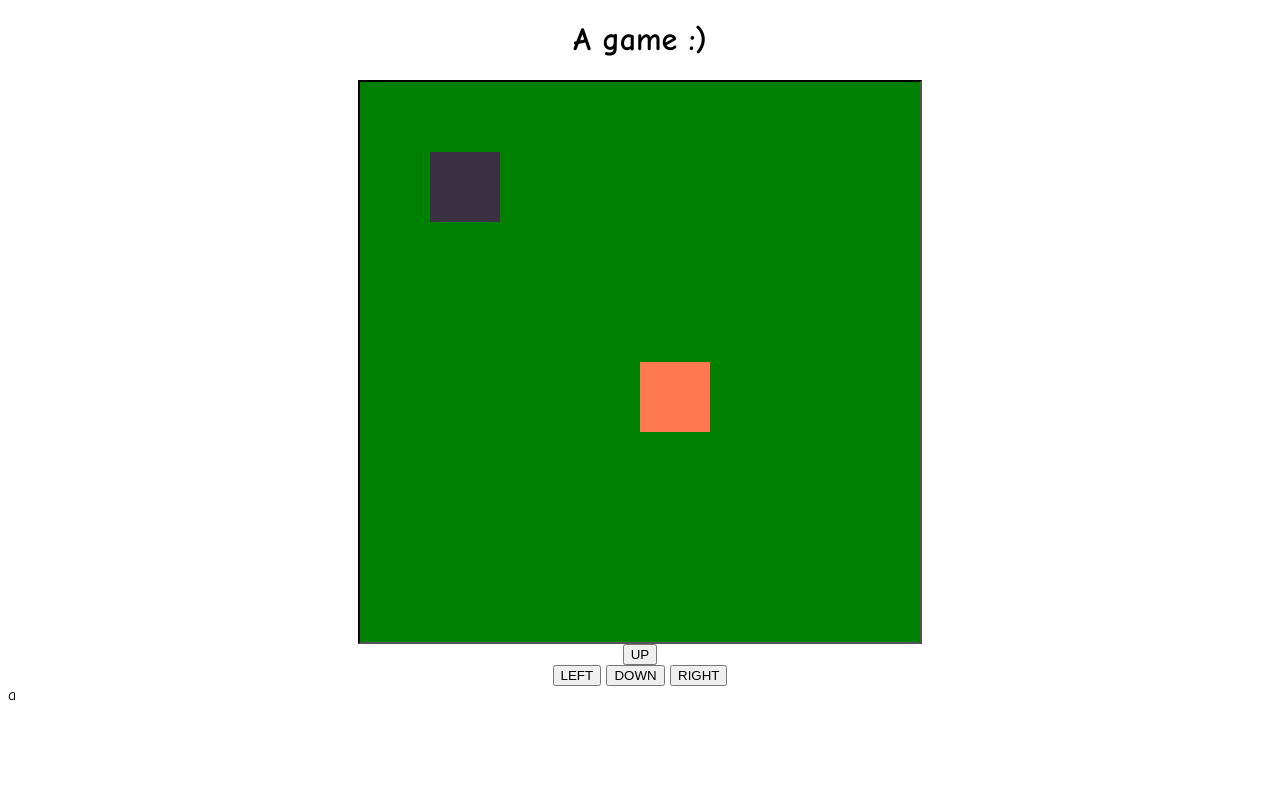
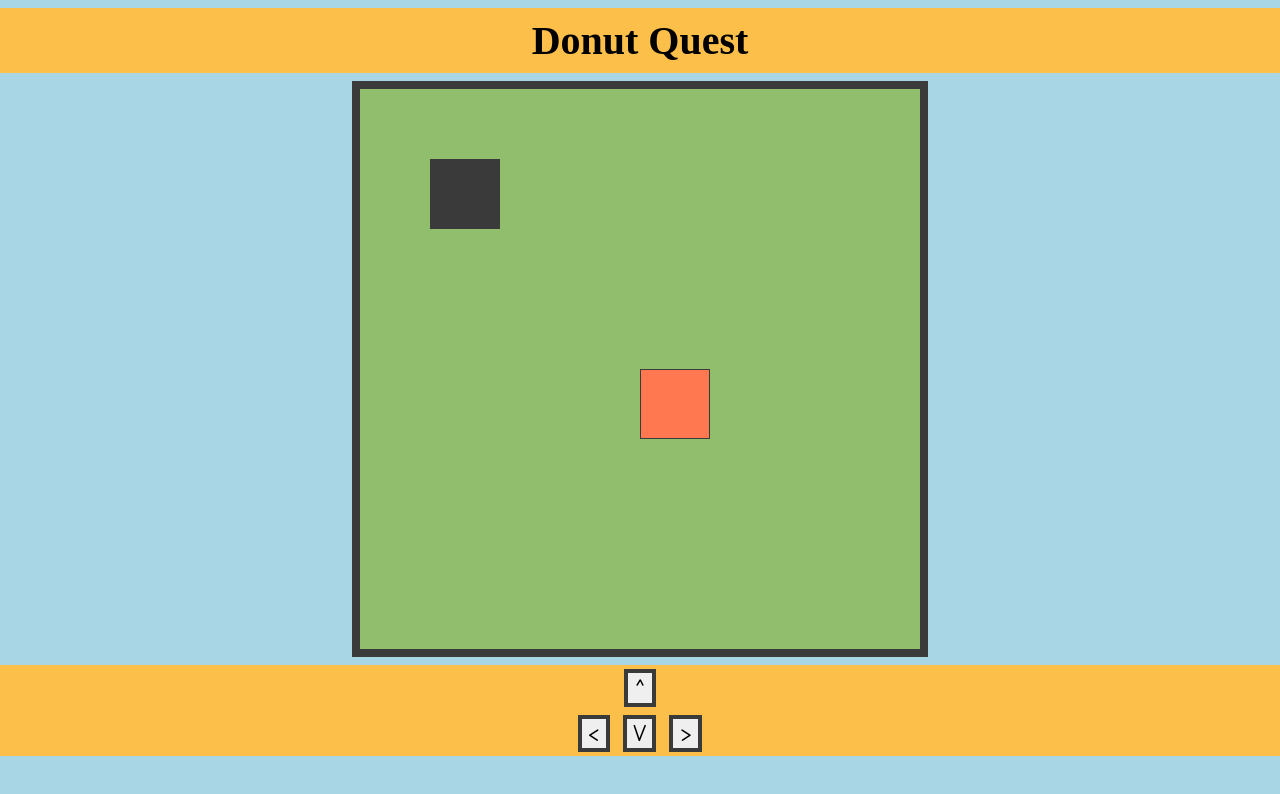
Before and after one commit to ATDoesStuff/JS_RPG, a plain HTML site: page index.html in a window 1280 px wide. Drawn offline with nearby package versions, Linux system fonts and the light colour scheme; a web font is replaced by a local one.

Commit message:
Visual Enhancement

```diff
--- a/css/mainStyle.css
+++ b/css/mainStyle.css
@@ -1,28 +1,55 @@
+:root{
+    /* ----- COLORS ----- */
+    --donut: #FF784F;
+    --enemy: #3A3A3A;
+    --border: #3A3A3A;
+    --ground_Grass: #90BE6D;
+    --bgElements: #fcbf49;
+
+    /* ----- FONTS ----- */
+    --titleFont: "Bona Nova"
+}
+
 html{
     font-family: "Comic Sans MS";
+    background-color: #a9d6e5;
 }
-header{
+h1{
     text-align: center;
+    font-family: var(--titleFont);
+    font-size: 5vmin;
+    background-color: var(--bgElements);
+    padding: 1.2vmin;
+    margin: 1vmin 0;
 }
 
 .gridGame{
     display: grid;
     grid: repeat(8, 1fr) / repeat(8, 1fr);
-    border: 0.30vmin inset black;
+    border: 1vmin solid var(--border);
 
     margin: auto;
     width: 70vmin;
     height: 70vmin;
-    background-color: green;
+    background-color: var(--ground_Grass);
 }
 
 .btnMoveSect{
     text-align: center;
+    margin: 1vmin 0;
+    background-color: var(--bgElements);
+
+}.btnMove{
+    border: 0.5vmin solid var(--border);
+    font-size: 3vmin;
+    margin: 0.5vmin;
 }
+
 #player{
-    background-color: #FF784F;
+    background-color: var(--donut);
+    border: 1px solid var(--border);
 }
 
 .enemy{
-    background-color: #3A3042;
+    background-color: var(--enemy);
 }
--- a/index.html
+++ b/index.html
@@ -4,14 +4,24 @@
     <meta charset="UTF-8">
     <meta http-equiv="X-UA-Compatible" content="IE=edge">
     <meta name="viewport" content="width=device-width, initial-scale=1.0">
+    <!-- ----- STYLESHEETS ----- -->
+        <link rel="stylesheet" href="https://necolas.github.io/normalize.css/8.0.1/normalize.css">
+        <link rel="stylesheet" href="css/mainStyle.css">
+        <link rel="stylesheet" href="css/popUp.css">
+    <!-- ----- STYLESHEETS END ----- -->
 
-    <link rel="stylesheet" href="css/mainStyle.css">
-    <link rel="stylesheet" href="css/popUp.css">
-    <title>RPG IGUESS IDK</title>
+    <!-- ----- FONTS ----- -->
+        <link rel="preconnect" href="https://fonts.googleapis.com">
+        <link rel="preconnect" href="https://fonts.gstatic.com" crossorigin>
+        <link href="https://fonts.googleapis.com/css2?family=Bona+Nova&family=Montserrat&family=Otomanopee+One&family=Zen+Loop&display=swap" rel="stylesheet">
+    <!-- ----- FONTS END ----- -->
+
+    <title>🍩 Donut Quest</title>
+
 </head>
 <body>
     <header>
-        <h1>A game :)</h1>
+        <h1>Donut Quest</h1>
     </header>
     <main>
         <section>
@@ -23,9 +33,11 @@
             </div>
         </section>
         <section class="btnMoveSect">
-             <button onclick="btnUp()" id="btnUp">UP</button>
-            <br>
-            <button onclick="btnLeft()" id="btnLeft">LEFT</button>   <button onclick="btnDown()" id="btnDown">DOWN</button>   <button onclick="btnRight()" id="btnRight">RIGHT</button>
+            <button class="btnMove" onclick="btnUp()" id="btnUp">^</button>
+                <br>
+            <button class="btnMove" onclick="btnLeft()" id="btnLeft"><</button>
+            <button class="btnMove" onclick="btnDown()" id="btnDown">V</button>
+            <button class="btnMove" onclick="btnRight()" id="btnRight">></button>
         </section>
     </main>
 
@@ -38,7 +50,7 @@
     </div>
 
     <footer>
-        a
+
     </footer>
 
     <script src="scripts/core.js"></script>
```
